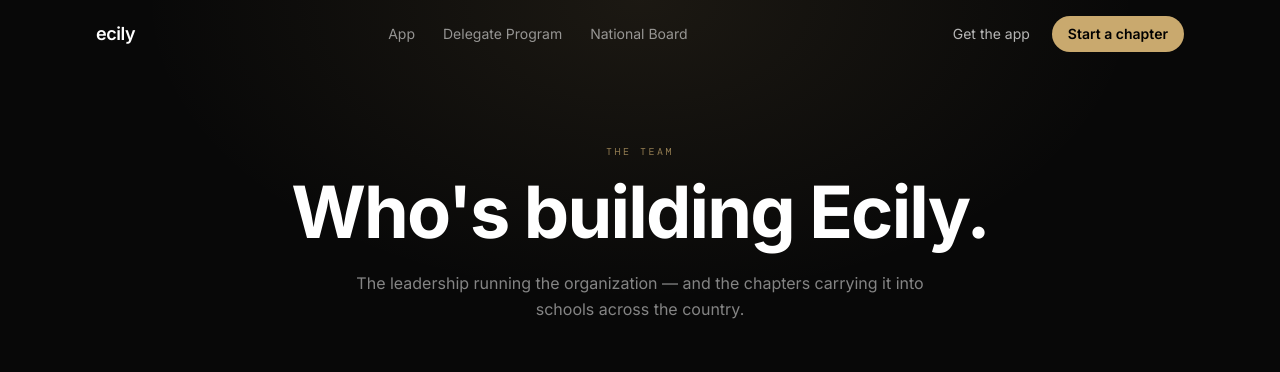
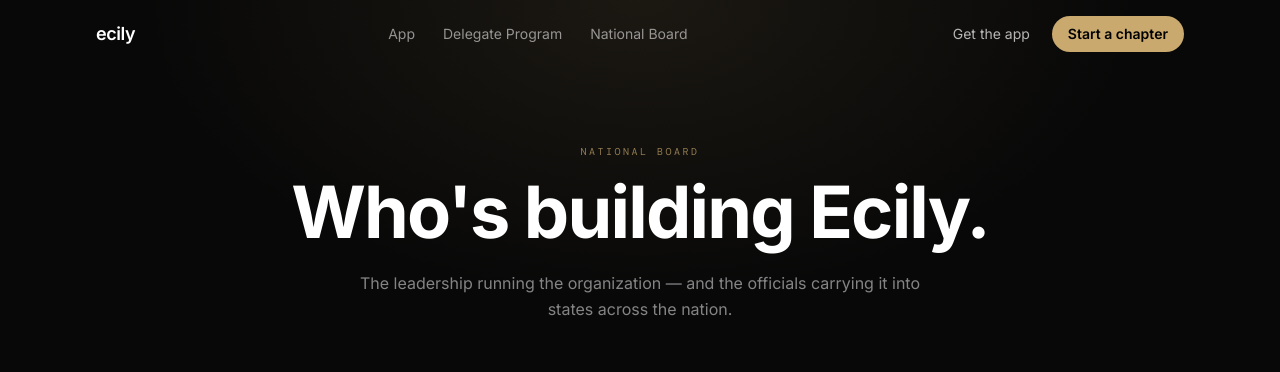
Before and after one commit to krishayyy/ecily, a Next.js app: page /team in a window 1280 px wide. Shown: the top 372 px of the page. Built offline with nearby package versions, Linux system fonts and the light colour scheme; a web font is replaced by a local one.

Commit message:
Update page.tsx

```diff
--- a/app/team/page.tsx
+++ b/app/team/page.tsx
@@ -32,14 +32,14 @@
           <div className="pointer-events-none absolute inset-0 bg-[radial-gradient(ellipse_at_top,rgba(201,169,110,0.10),transparent_55%)]" />
           <div className="relative max-w-5xl mx-auto text-center">
             <motion.p {...fadeUp} className="text-[10px] tracking-[0.25em] uppercase font-mono text-[#C9A96E]/70 mb-4">
-              The team
+              National Board
             </motion.p>
             <motion.h1 {...fadeUp} className="text-[clamp(2.4rem,6vw,4.5rem)] font-bold text-white leading-[1.04] tracking-tight">
               Who&apos;s building Ecily.
             </motion.h1>
             <motion.p {...fadeUp} className="mt-5 text-base text-white/50 max-w-xl mx-auto leading-relaxed">
-              The leadership running the organization — and the chapters carrying it
-              into schools across the country.
+              The leadership running the organization — and the officials carrying it
+              into states across the nation.
             </motion.p>
           </div>
         </section>
```
